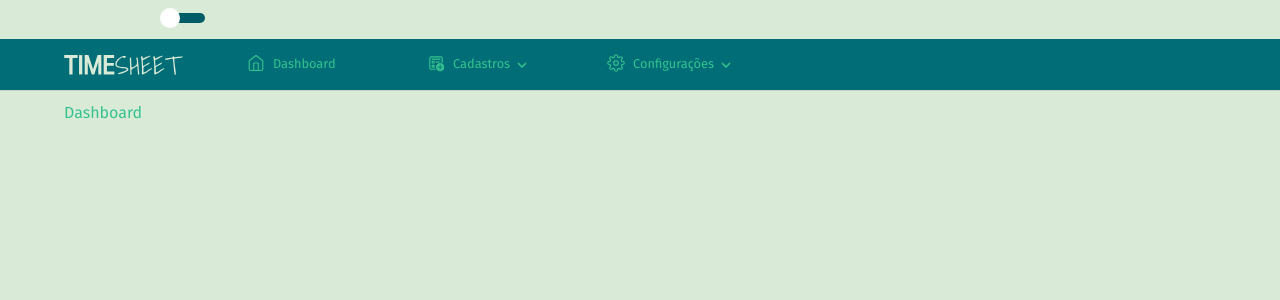
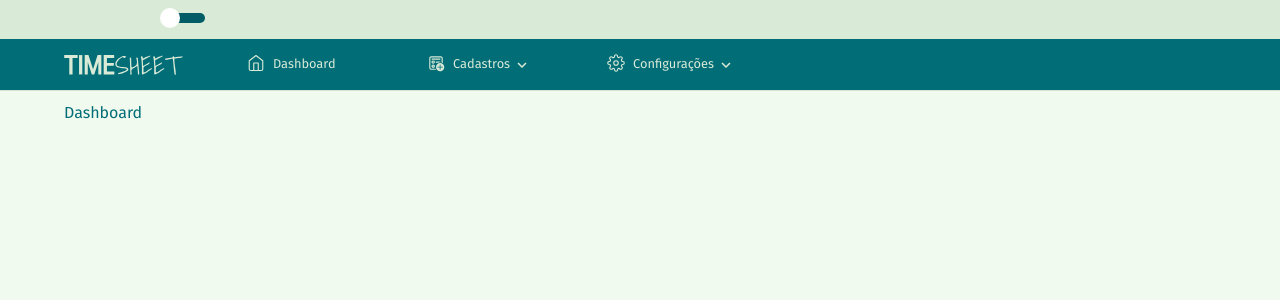
Before and after one commit to juniormartinxo/saros, a React (Create React App) app: page / in a window 1280 px wide. Shown: the top 300 px of the page. Built offline with nearby package versions, Linux system fonts and the light colour scheme.

Commit message:
Implementação do hook useTheme que gerencia e persiste o estado do tema da aplicação

```diff
--- a/src/App.tsx
+++ b/src/App.tsx
@@ -2,18 +2,21 @@ import { Header } from 'components/Header'
 import { Container } from 'components/Container'
 import GlobalStyle from 'resources/styles/global'
 import Routes from 'Routes'
-import { ThemeProvider, DefaultTheme } from 'styled-components'
+import { ThemeProvider } from 'styled-components'
 import { useTheme } from 'hooks/useTheme'
 
-import light from './resources/styles/themes/light'
-import dark from './resources/styles/themes/dark'
+import light from 'resources/styles/themes/light'
+import dark from 'resources/styles/themes/dark'
 
 function App() {
-  const [theme, setTheme] = useTheme<DefaultTheme>('theme', light)
+  const [theme, setTheme] = useTheme()
+
+  console.log('theme', theme)
 
   const toggleTheme = () => {
     setTheme(theme.title === 'light' ? dark : light)
   }
+
   return (
     <ThemeProvider theme={theme}>
       <GlobalStyle />
--- a/src/components/Navbar/navbar.styled.tsx
+++ b/src/components/Navbar/navbar.styled.tsx
@@ -5,7 +5,7 @@ const transitionEnd = '0.3s'
 
 const NavbarStyled = styled.nav`
   display: flex;
-  background-color: ${(props) => props.theme.background.navbar};
+  background-color: ${(props) => props.theme.navbar.background};
   box-shadow: rgba(17, 17, 26, 0.1) 0px 1px 0px;
 `
 
@@ -24,7 +24,7 @@ const MenuItemLinkStyled = styled.a`
   padding: 15px 0;
   margin: 0;
   font-size: 0.9rem;
-  color: ${(props) => props.theme.fonts.colorPrimary};
+  color: ${(props) => props.theme.navbar.color};
   cursor: pointer;
   text-decoration: none;
   filter: brightness(1);
@@ -36,7 +36,6 @@ const MenuItemLinkStyled = styled.a`
   }
 
   &:hover {
-    color: ${(props) => props.theme.fonts.colorSecondary};
     filter: brightness(1.2);
     transition: filter ${transitionStart} linear;
   }
@@ -60,9 +59,9 @@ const DropdownStyled = styled.ul`
   position: absolute;
   top: 58px;
   left: -5px;
-  background-color: ${(props) => props.theme.background.dropdown};
-  box-shadow: ${(props) => props.theme.background.dropdownShadow} 0px 10px 15px -3px,
-    ${(props) => props.theme.background.dropdownShadow} 0px 4px 6px -2px;
+  background-color: ${(props) => props.theme.dropdown.background};
+  box-shadow: ${(props) => props.theme.colors.shadow} 0px 10px 15px -3px,
+    ${(props) => props.theme.colors.shadow} 0px 4px 6px -2px;
 `
 
 const DropdownItemStyled = styled.li`
@@ -74,15 +73,15 @@ const DropdownItemLinkStyled = styled.a`
   display: block;
   padding: 15px 10px;
   font-size: 0.8rem;
-  color: ${(props) => props.theme.fonts.colorPrimary};
+  color: ${(props) => props.theme.topbar.link};
   cursor: pointer;
   text-decoration: none;
   text-align: left;
   transition: ${transitionEnd} linear background-color;
 
   &:hover {
-    color: ${(props) => props.theme.colors.primary};
-    background-color: ${(props) => props.theme.colors.secondary};
+    color: ${(props) => props.theme.navbar.link};
+    background-color: ${(props) => props.theme.navbar.background};
     transition: ${transitionStart} linear background-color;
   }
 `
--- a/src/components/header/header.styled.tsx
+++ b/src/components/header/header.styled.tsx
@@ -15,7 +15,7 @@ const TopbarStyled = styled.nav`
   justify-content: space-between;
   align-items: center;
   padding: 0.5rem 1rem;
-  background-color: ${(props) => props.theme.background.topbar};
+  background-color: ${(props) => props.theme.topbar.background};
 `
 
 export { ContainerHeaderStyled, HeaderStyled, TopbarStyled }
--- a/src/hooks/useTheme.tsx
+++ b/src/hooks/useTheme.tsx
@@ -1,21 +1,22 @@
 import { useState, useEffect, Dispatch, SetStateAction } from 'react'
+import { DefaultTheme } from 'styled-components'
 
-type Response<T> = [T, Dispatch<SetStateAction<T>>]
+import light from 'resources/styles/themes/light'
+import dark from 'resources/styles/themes/dark'
 
-function useTheme<T>(key: string, initialState: T): Response<T> {
+type Response = [DefaultTheme, Dispatch<SetStateAction<DefaultTheme>>]
+
+function useTheme(): Response {
   const [state, setState] = useState(() => {
-    const storageValue = localStorage.getItem(key)
+    const storageValue = localStorage.getItem('theme')
 
-    if (storageValue) {
-      return JSON.parse(storageValue)
-    } else {
-      return initialState
-    }
+    return storageValue === 'dark' ? dark : light
   })
 
   useEffect(() => {
-    localStorage.setItem(key, JSON.stringify(state))
-  }, [key, state])
+    localStorage.setItem('theme', state.title)
+    console.log('state', state)
+  }, [state])
 
   return [state, setState]
 }
--- a/src/resources/styles/global.ts
+++ b/src/resources/styles/global.ts
@@ -9,9 +9,9 @@ const GlobalStyle = createGlobalStyle`
 
   body {
     font-family: ${(props) => props.theme.fonts.primary};
-    background-color: ${(props) => props.theme.background.body};
+    background-color: ${(props) => props.theme.body.background};
     font-size: ${(props) => props.theme.fontSizes.base};
-    color: ${(props) => props.theme.fonts.colorPrimary};
+    color: ${(props) => props.theme.body.color};
   }
 
   html{
--- a/src/resources/styles/themes/dark.ts
+++ b/src/resources/styles/themes/dark.ts
@@ -2,29 +2,41 @@ import { DefaultTheme } from 'styled-components'
 
 const dark: DefaultTheme = {
   title: 'dark',
+  version: '0.0.1',
   colors: {
-    primary: '#0d1321',
-    secondary: '#f0ebd8',
+    primary: '#006d77',
+    secondary: '#d9ead7',
     success: '#34c38f',
     info: '#50a5f1',
     warning: '#f1b44c',
-    danger: '#f46a6a',
+    danger: '#f25f5c',
     light: '#74788d',
     dark: '#343a40',
     white: '#ffffff',
+    shadow: '#343a40',
   },
-  background: {
-    body: '#1d2d44',
-    navbar: '#0d1321',
-    topbar: '#1d2d44',
-    dropdown: '#1d2d44',
-    dropdownShadow: '#000',
+  topbar: {
+    background: '#343a40',
+    color: '#006d77',
+    link: '#006d77',
+  },
+  navbar: {
+    background: '#495057',
+    color: '#d9ead7',
+    link: '#ffe066',
+  },
+  body: {
+    background: '#343a40',
+    color: '#dee2e6',
+  },
+  dropdown: {
+    background: '#495057',
+    color: '#d8d8d8',
+    link: '#d8d8d8',
   },
   fonts: {
     primary: '"Fira Sans", sans-serif',
     secondary: '"DM Sans", sans-serif',
-    colorPrimary: '#f0ebd8',
-    colorSecondary: '#83c5be',
   },
   fontSizes: {
     base: '0,9rem',
--- a/src/resources/styles/themes/light.ts
+++ b/src/resources/styles/themes/light.ts
@@ -2,29 +2,41 @@ import { DefaultTheme } from 'styled-components'
 
 const light: DefaultTheme = {
   title: 'light',
+  version: '0.0.1',
   colors: {
     primary: '#006d77',
     secondary: '#d9ead7',
     success: '#34c38f',
     info: '#50a5f1',
     warning: '#f1b44c',
-    danger: '#f46a6a',
+    danger: '#f25f5c',
     light: '#74788d',
     dark: '#343a40',
     white: '#ffffff',
+    shadow: '#d8d8d8',
   },
-  background: {
-    body: '#d9ead7',
-    navbar: '#006d77',
-    topbar: '#d9ead7',
-    dropdown: '#d9ead7',
-    dropdownShadow: '#b9b9b9',
+  topbar: {
+    background: '#d9ead7',
+    color: '#006d77',
+    link: '#006d77',
+  },
+  navbar: {
+    background: '#006d77',
+    color: '#d9ead7',
+    link: '#ffe066',
+  },
+  body: {
+    background: '#f1faee',
+    color: '#006d77',
+  },
+  dropdown: {
+    background: '#495057',
+    color: '#d8d8d8',
+    link: '#d8d8d8',
   },
   fonts: {
     primary: '"Fira Sans", sans-serif',
     secondary: '"DM Sans", sans-serif',
-    colorPrimary: '#34c38f',
-    colorSecondary: '#f1b44c',
   },
   fontSizes: {
     base: '0,9rem',
```
Also changed, not shown: src/hooks/useTheme copy.tsx (added, +24 -0 lines), src/resources/@types/styled.d.ts (+20 -8 lines).
